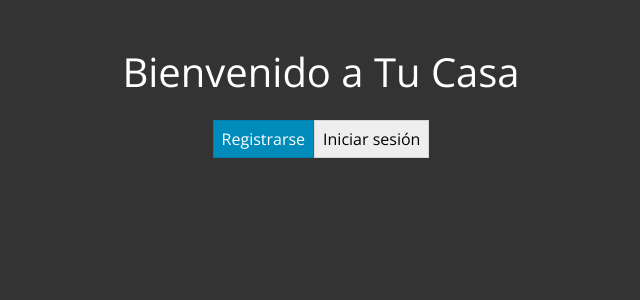
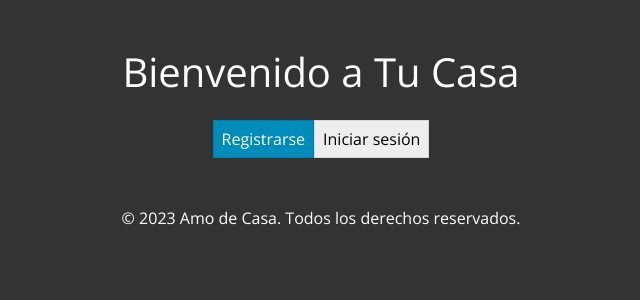
Before and after one commit to ageVega/Aplicacion-Web-CRUD, a Flask app: page /home in a window 1280 px wide. Shown: the part 56-356 px from the top of the page, without its empty margins (319-959 px from the left). Run offline with Flask 2, Linux system fonts and the light colour scheme; some libraries are stand-ins or nearby versions.

Commit message:
Incluir footer

```diff
--- a/templates/base.html
+++ b/templates/base.html
@@ -24,6 +24,12 @@
         {% block main %}{% endblock %}
     </main>
 
+    {% block footer %}
+        <footer class="text-center mt-5">
+            <p>&copy; 2023 Amo de Casa. Todos los derechos reservados.</p>
+        </footer>
+    {% endblock %}
+
     <script src="{{ url_for('static', filename='main.js') }}"></script>
     {% block scripts %}
     {% endblock %}
```
